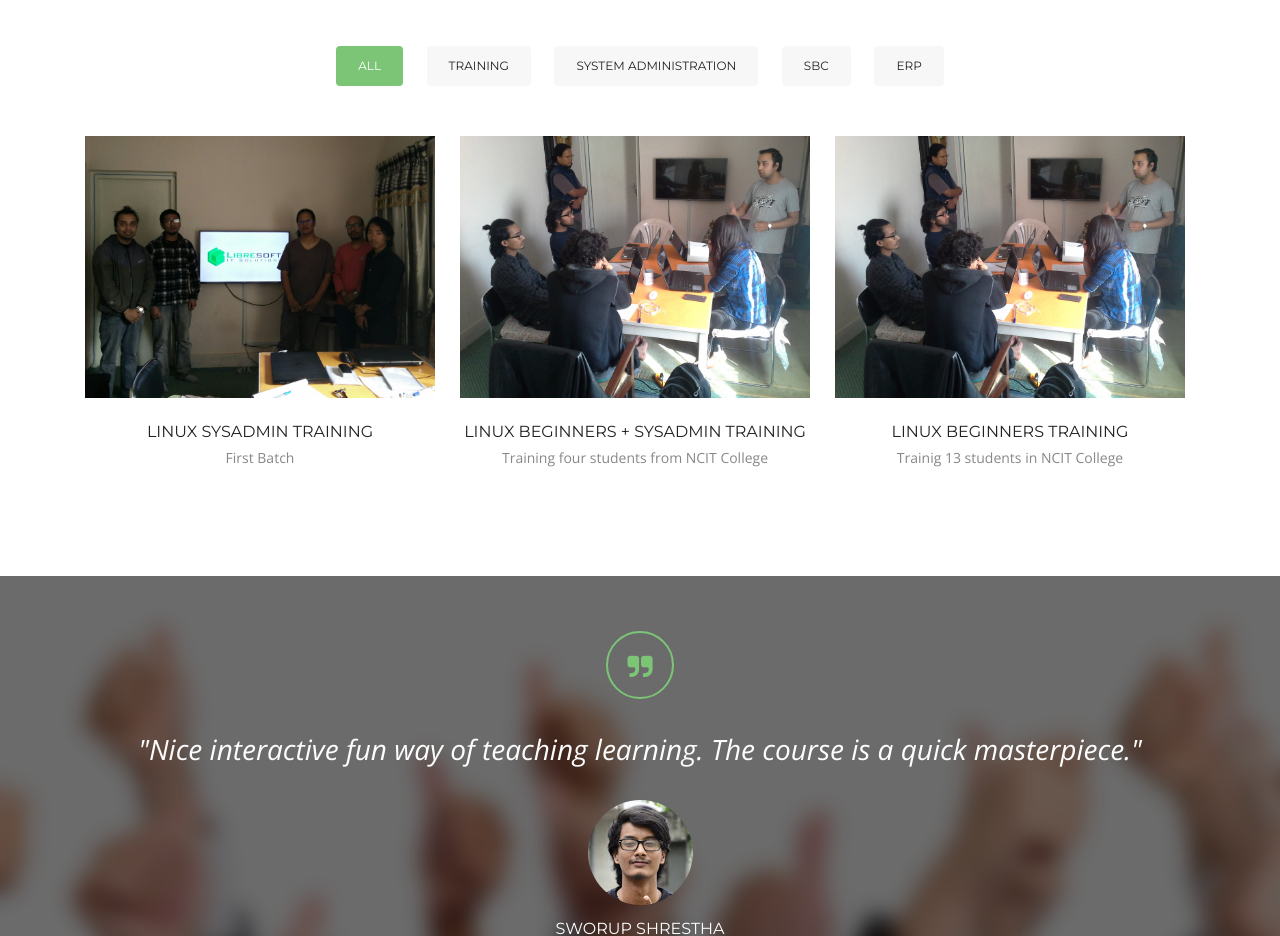
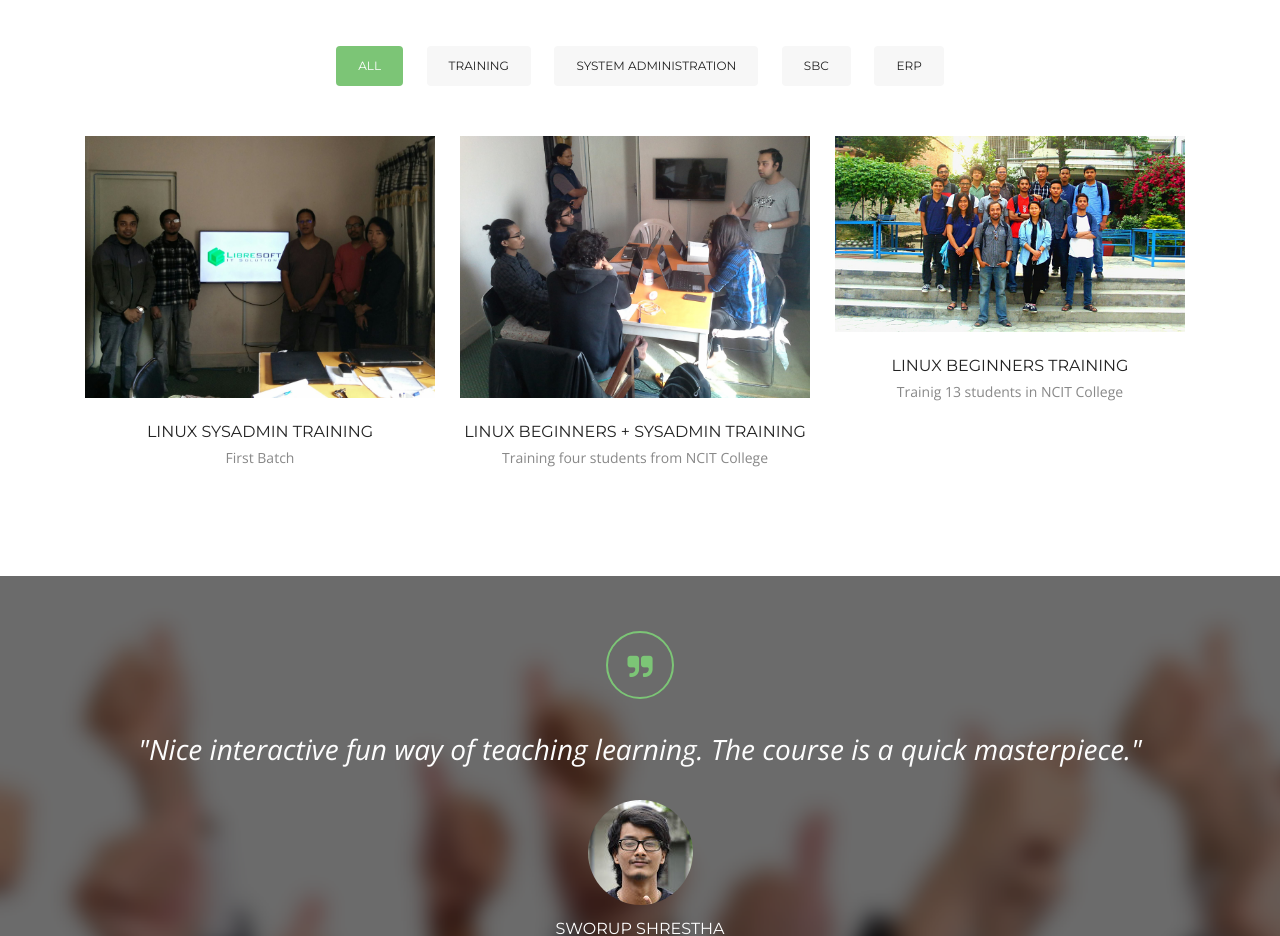
Before and after one commit to libresoftnp/libresoftnp.github.io, a plain HTML site: page index.html in a window 1280 px wide. Shown: the part 2360-3296 px from the top of the page. Drawn offline with nearby package versions, Linux system fonts and the light colour scheme; files whose address does not match are found by name.

Commit message:
portfolio 3 thumbnail

```diff
--- a/index.html
+++ b/index.html
@@ -185,7 +185,7 @@
                     <p>Training four students from NCIT College</p>
                 </div>
                 <div class="Portfolio-box training">
-                	<a href="img/Portfolio/Portfolio-pic3.jpg" data-featherlight="image"><img src="img/Portfolio/Portfolio-pic2.jpg" alt=""/></a>
+                	<a href="img/Portfolio/Portfolio-pic3.jpg" data-featherlight="image"><img src="img/Portfolio/Portfolio-pic3.jpg" alt=""/></a>
                 	<h3>Linux Beginners Training</h3>
                     <p>Trainig 13 students in NCIT College</p>
                 </div>
```
